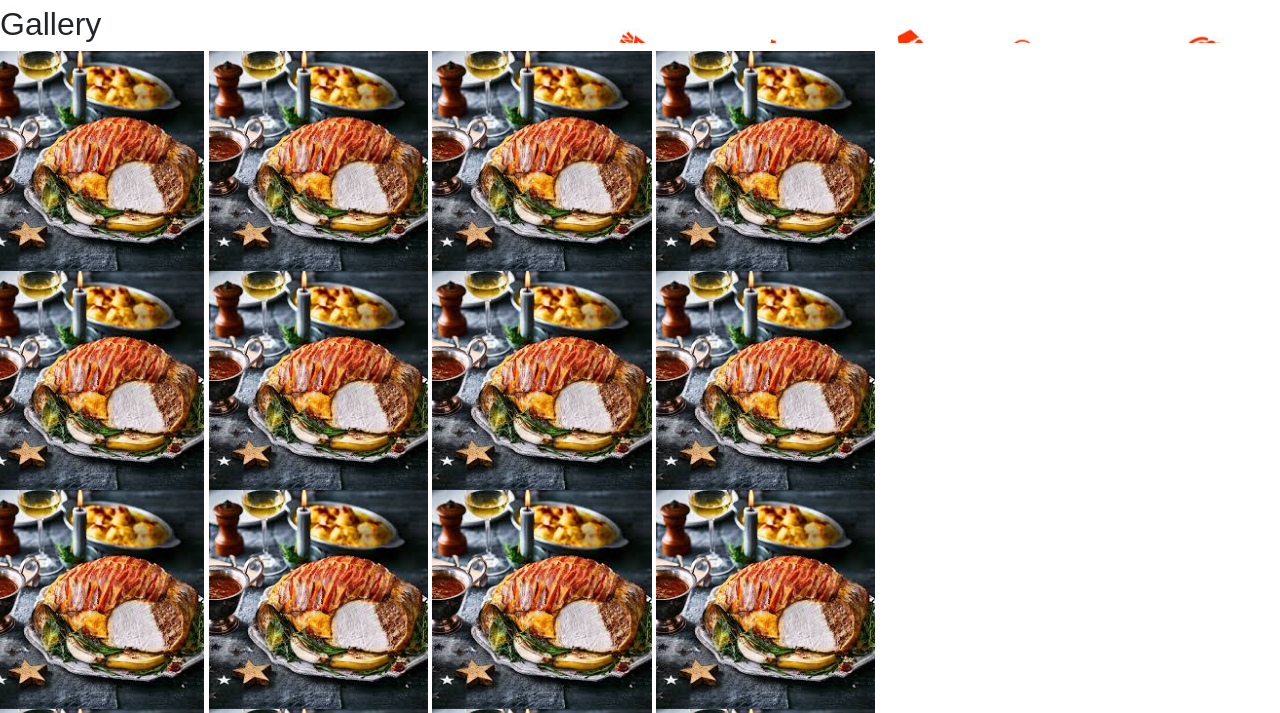
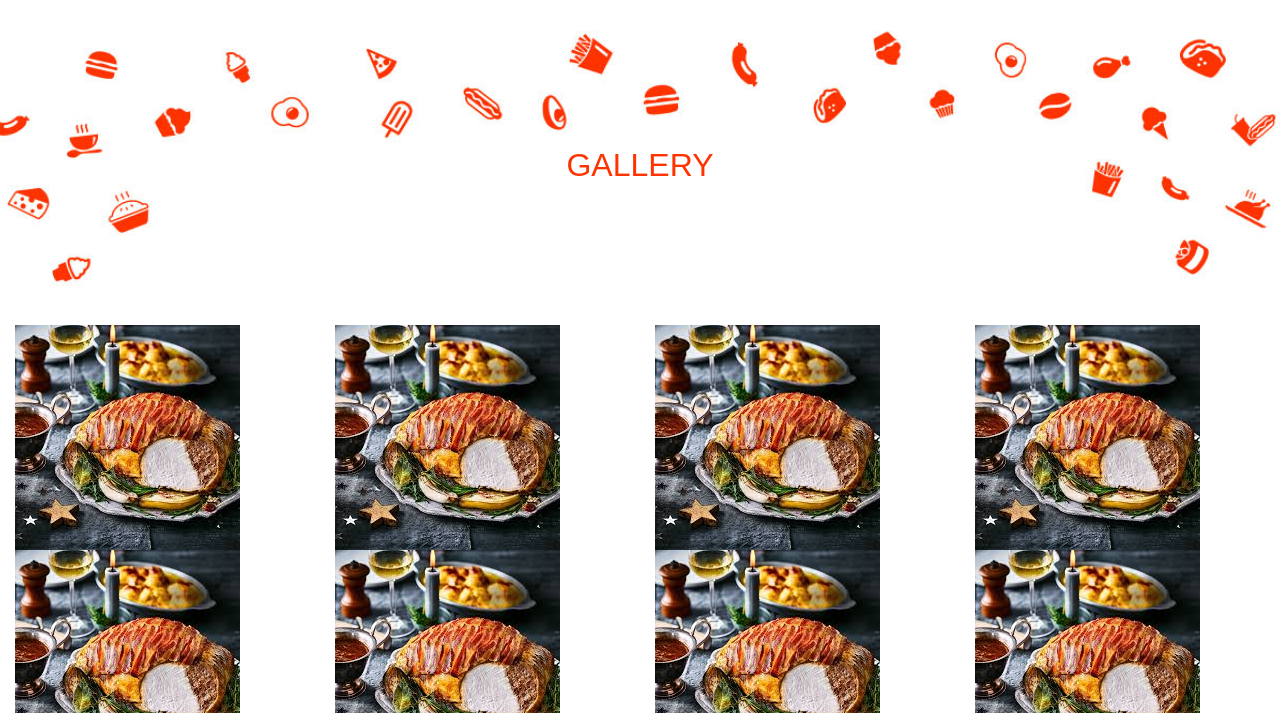
Before and after one commit to LeoYoona/ordering-website, a plain HTML site: page gallery.html in a window 1280 px wide. Shown: the part 87-800 px from the top of the page. Drawn offline with nearby package versions, Linux system fonts and the light colour scheme; files whose address does not match are found by name.

Commit message:
eastside

```diff
--- a/gallery.html
+++ b/gallery.html
@@ -71,30 +71,30 @@
     </div>
     <!-- header end -->
 
-    <div class="row my-auto">
-      <div class="column">
-        <img src="img/try.jpg" style="width:24%">
-        <img src="img/try.jpg" style="width:24%">
-        <img src="img/try.jpg" style="width:24%">
-        <img src="img/try.jpg" style="width:24%">
+    <div class="row mx-auto">
+      <div class="col-lg-3">
+        <img src="img/try.jpg"  class="img-fluid" >
+        <img src="img/try.jpg"  class="img-fluid">
+        <img src="img/try.jpg"  class="img-fluid">
+        <img src="img/try.jpg"  class="img-fluid">
       </div>
-      <div class="column">
-        <img src="img/try.jpg" style="width:24%">
-        <img src="img/try.jpg" style="width:24%">
-        <img src="img/try.jpg" style="width:24%">
-        <img src="img/try.jpg" style="width:24%">
+      <div class="col-lg-3">
+        <img src="img/try.jpg"  class="img-fluid">
+        <img src="img/try.jpg"  class="img-fluid">
+        <img src="img/try.jpg"  class="img-fluid">
+        <img src="img/try.jpg"  class="img-fluid">
       </div>
-      <div class="column">
-        <img src="img/try.jpg" style="width:24%">
-        <img src="img/try.jpg" style="width:24%">
-        <img src="img/try.jpg" style="width:24%">
-        <img src="img/try.jpg" style="width:24%">
+      <div class="col-lg-3">
+        <img src="img/try.jpg"  class="img-fluid">
+        <img src="img/try.jpg"  class="img-fluid">
+        <img src="img/try.jpg"  class="img-fluid">
+        <img src="img/try.jpg"  class="img-fluid">
       </div>
-      <div class="column">
-        <img src="img/try.jpg" style="width:24%">
-        <img src="img/try.jpg" style="width:24%">
-        <img src="img/try.jpg" style="width:24%">
-        <img src="img/try.jpg" style="width:24%">
+      <div class="col-lg-3">
+        <img src="img/try.jpg"  class="img-fluid">
+        <img src="img/try.jpg"  class="img-fluid">
+        <img src="img/try.jpg"  class="img-fluid">
+        <img src="img/try.jpg"  class="img-fluid">
       </div>
     </div>
 
--- a/styling/mainCss.css
+++ b/styling/mainCss.css
@@ -1,18 +1,34 @@
-
-  *{
+* {
   margin: 0;
   padding: 0;
-    font-family: Arial,Verdana;
+  font-family: Arial, Verdana;
 }
 .container {
-    padding:0;
-    margin:0;
+  padding: 0;
+  margin: 0;
 }
-  .catBtns{
-    margin : 10px;
+.catBtns {
+  margin: 10px;
 }
 
 /* Container holding the image and the text */
+.bgimg {
+  height: 25vw;
+  /* margin:10px; */
+  width: 100%;
+  position: relative;
+  background-position: center; /* Center the image */
+  background-repeat: no-repeat; /* Do not repeat the image */
+  background-size: cover; /* Resize the background image to cover the entire container */
+}
+.page_header_heading {
+  position: absolute;
+  top: 50%;
+  left: 50%;
+  transform: translate(-50%, -50%);
+  color: #ff3300;
+  text-transform: uppercase;
+}
 .containerBG {
   position: relative;
   text-align: center;
@@ -24,14 +40,15 @@
   top: 50%;
   left: 50%;
   transform: translate(-50%, -50%);
+
 }
-.navContainer{
+.navContainer {
   margin: 10px 50px 0px 50px;
   /* top right bottom left */
   text-align: center;
 }
 
-ul{
+ul {
   list-style-type: none;
   margin: 0;
   padding: 0;
@@ -51,12 +68,11 @@ li a {
 }
 /* mouse over link */
 a:hover {
-  color: #FF3300;
+  color: #ff3300;
 }
-.activeLink a{
-  border-bottom: 5px solid  #FF3300;
+.activeLink a {
+  border-bottom: 5px solid #ff3300;
   margin-left: 0.5vw;
-
 }
 
 .flex-container {
@@ -71,28 +87,26 @@ a:hover {
   font-weight: bold;
   font-size: 1.2vw;
   text-transform: uppercase;
-
 }
-.container{
-  padding:5vw;
+.container {
+  padding: 5vw;
 }
-.timings{
-  padding-top:2vw;
-  padding-left:2vw;
+.timings {
+  padding-top: 2vw;
+  padding-left: 2vw;
 }
 #nav {
-  height:45vmin;
+  height: 45vmin;
   position: absolute;
   left: 0px;
 
-  background-color: #FF3300;
+  background-color: #ff3300;
   width: 100%;
   display: flex;
   justify-content: center;
 }
 
-li{
-
+li {
   font-style: normal;
   font-weight: bold;
   font-size: 24px;
@@ -104,12 +118,12 @@ text-transform: uppercase;
 * {
   box-sizing: border-box;
 }
-.searchBar{
+.searchBar {
   padding-top: 10vw;
-  padding-bottom:4vw;
+  padding-bottom: 4vw;
 }
 
-form.example input[type=text] {
+form.example input[type="text"] {
   padding: 10px;
   font-size: 17px;
   border: 1px solid grey;
@@ -122,7 +136,7 @@ form.example button {
   float: left;
   width: 20%;
   padding: 10px;
-  background:  #FF3300;
+  background: #ff3300;
   color: white;
   font-size: 17px;
   border: 1px solid grey;
@@ -131,7 +145,7 @@ form.example button {
 }
 
 form.example button:hover {
-  background:#FF3300
+  background: #ff3300;
 }
 
 form.example::after {
@@ -140,18 +154,19 @@ form.example::after {
   display: table;
 }
 /* search bow ends */
-.margin0{
-  margin:0;
+.margin0 {
+  margin: 0;
 }
-.btns{
-  width:145px; height: 33px;
+.btns {
+  width: 145px;
+  height: 33px;
   margin: 10px;
   border-radius: 20px;
   background: url(img/dr.png);
   font-size: 14px;
 }
-.filterBtn{
-  float:right;
+.filterBtn {
+  float: right;
 }
 
 /* Style the tab */
@@ -196,11 +211,11 @@ form.example::after {
   height: 300px;
 }
 
-.icons{
+.icons {
   width: 30px;
-  height:30px;
+  height: 30px;
 }
-.arrow{
-  color:#FF3300;
+.arrow {
+  color: #ff3300;
   font-weight: bold;
 }
```
Also changed, not shown: index.html (+7 -19 lines). Lines whose indentation alone changed are shown as unchanged.
